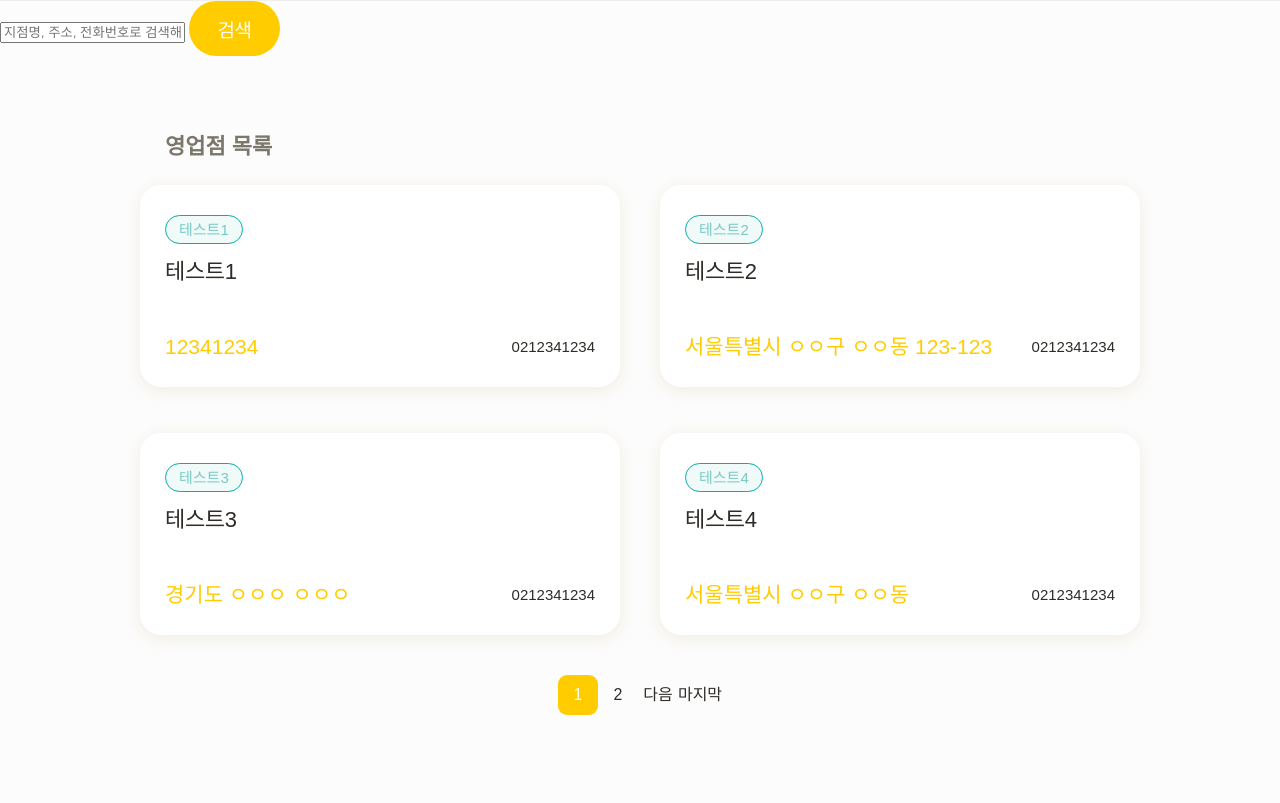
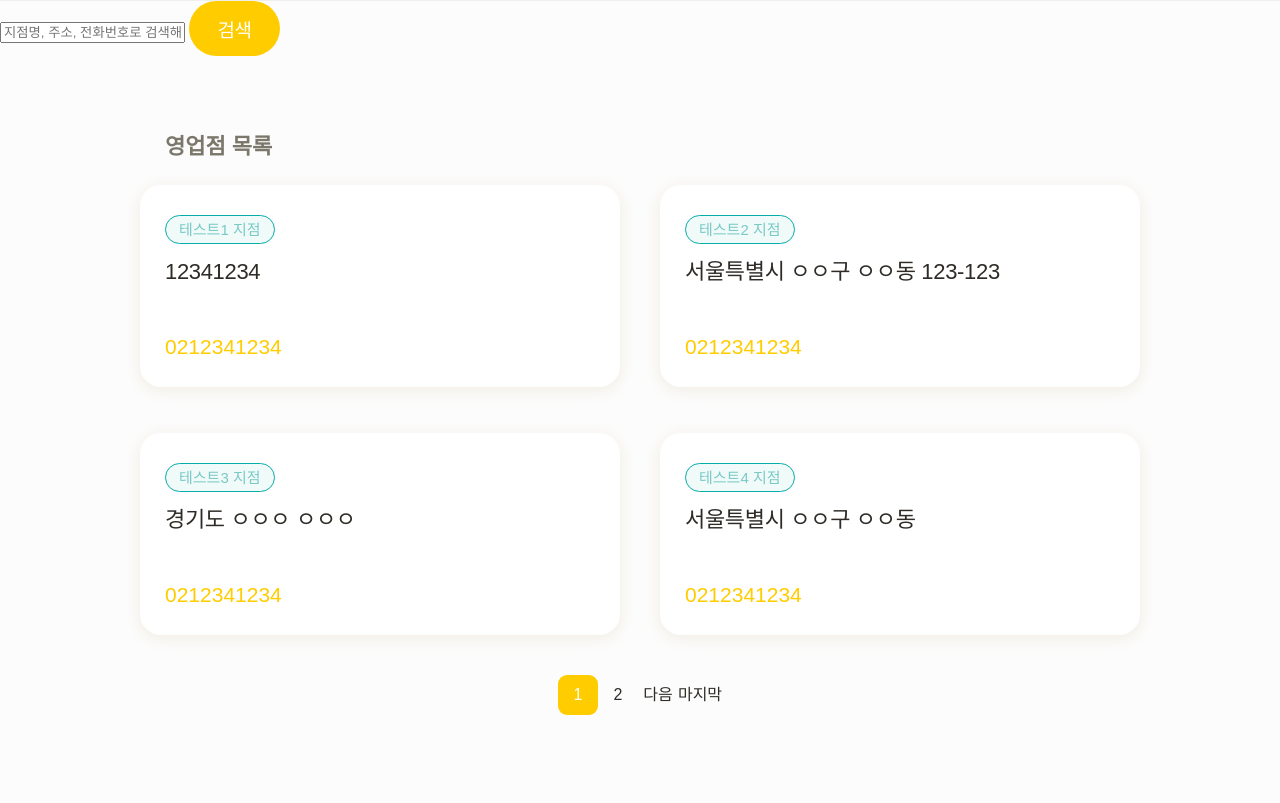
Before and after one commit to dankang09/Hana_Reservation, a Django app: page /booking/branch/ in a window 1280 px wide. Shown: the part 716-1519 px from the top of the page. Run offline with Django 3.2, Linux system fonts and the light colour scheme; data comes from the database, SQL or seed files in the repository; both versions use the stored data as it was after the commit; some web fonts are replaced.

Commit message:
현재 오류 없음

```diff
--- a/booking/templates/booking/branch_list.html
+++ b/booking/templates/booking/branch_list.html
@@ -28,15 +28,15 @@
             <section class="cp-card content">
               {% comment %} <div class="thumb" style="background-image: url('#');"></div> {% endcomment %}
               <div class="body">
-                <span class="cp-chip green">{{branch.branch_name}}</span>
-                <h2 class="title">{{branch.branch_name}}</h2>
+                <span class="cp-chip green">{{ branch.branch_name }} 지점</span>
+                <h2 class="title">{{ branch.branch_address }}</h2>
                 {% comment %} <date class="date">2021년 2월 25일</date> {% endcomment %}
                 <div class="metadata">
                   <div class="review-rating">
-                    <span class="cp-stars">{{branch.branch_address}}</span>
+                    <span class="cp-stars">{{ branch.branch_tel }}</span>
                   </div>
                   <div class="review-author">
-                    <span>{{ branch.branch_tel }}</span>
+                    {% comment %} <span>{{ branch.branch_tel }}</span> {% endcomment %}
                   </div>
                 </div>
               </div>
--- a/booking/templates/booking/profile.html
+++ b/booking/templates/booking/profile.html
@@ -57,7 +57,7 @@
         </div>
       </a>
       {% empty %}
-      <p class="empty">아직 리뷰가 없어요 :(</p>
+      <p class="empty">아직 예약이 없어요 :(</p>
       {% endfor %}
     </div>
   </div>
--- a/booking/views.py
+++ b/booking/views.py
@@ -101,7 +101,8 @@ class BookingCreateView(LoginRequiredMixin, UserPassesTestMixin, CreateView):
         return super().form_valid(form)
 
     def get_success_url(self):
-        return reverse("booking:profile")
+        user = self.request.user
+        return reverse("booking:profile", args=[user.id])
 
     # 이메일 인증
     def test_func(self, user):
@@ -118,7 +119,8 @@ class BookingDeleteView(LoginRequiredMixin, UserPassesTestMixin, DeleteView):
     raise_exception = True
 
     def get_success_url(self):
-        return reverse("booking:profile")
+        user = self.request.user
+        return reverse("booking:profile", args=[user.id])
 
     # 본인이 한 예약인지 확인
     def test_func(self, user):
```
Also changed, not shown: db.sqlite3.
